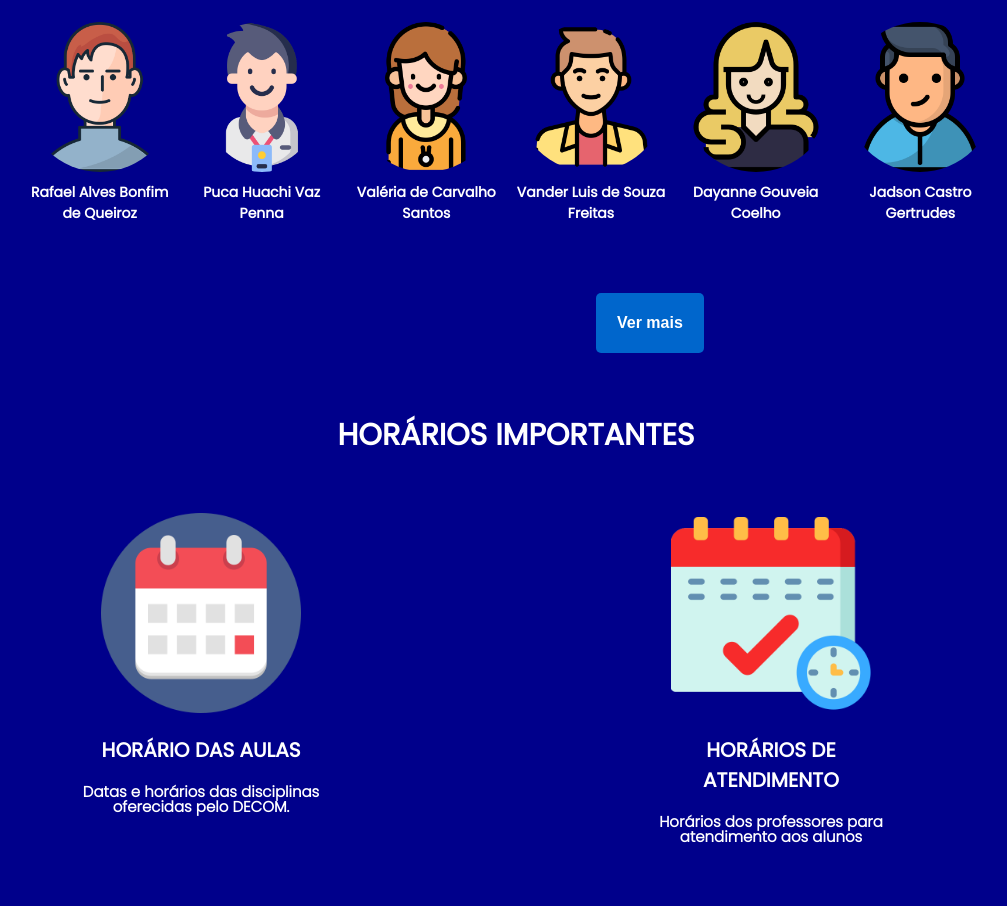
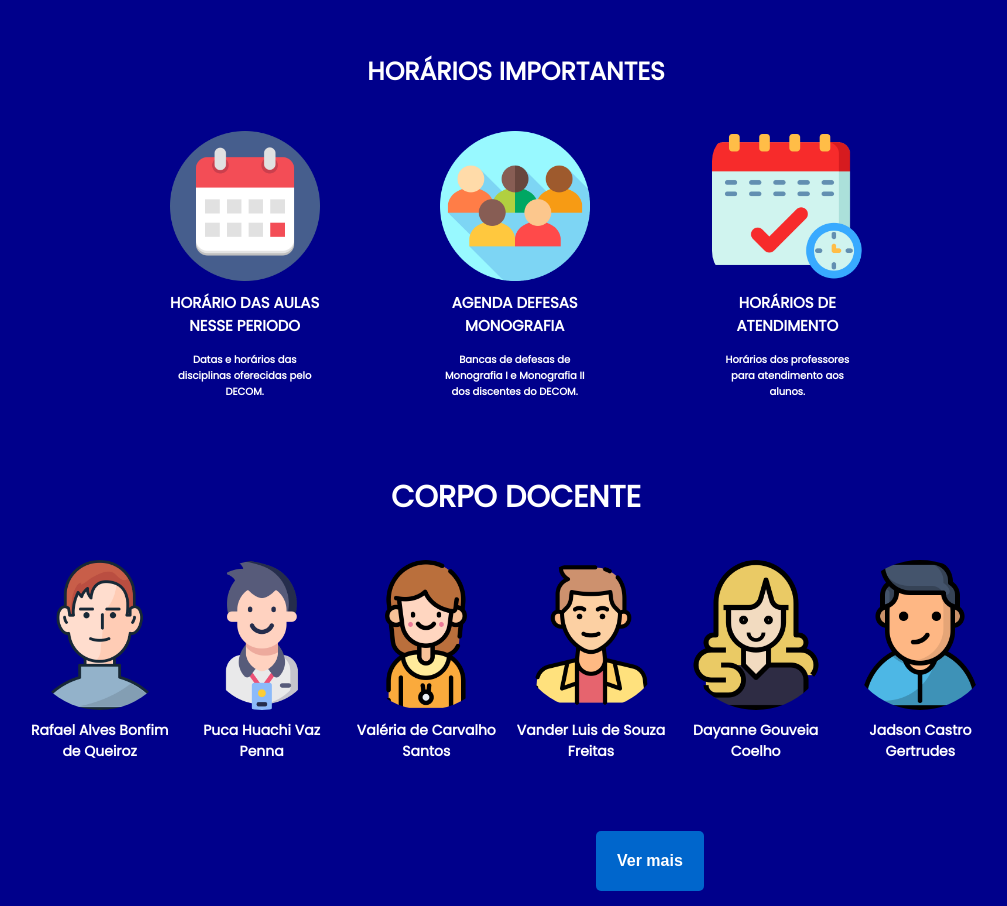
Before and after one commit to phosilva02/TP-progWeb, a website: page public/index.html in a window 1280 px wide. Shown: the part 1120-2026 px from the top of the page, without its empty margins (124-1131 px from the left). Drawn offline with Linux system fonts and the light colour scheme.

Commit message:
detalhes

```diff
--- a/public/index.html
+++ b/public/index.html
@@ -62,7 +62,11 @@
 
 
     <section class="noticias-eventos">
-      <h2>Notícias e Eventos</h2>
+          <h2>NOTÍCIAS E EVENTOS</h2>
+
+      <div class="noticias-eventos-conteudo">
+          <img src="./img/img2.png" alt="foto">
+
           <div class="noticias">
             <h3>Últimas notícias</h3>
 
@@ -90,8 +94,44 @@
             <button class="ver-mais-eventos">
               <a href="http://www3.decom.ufop.br/decom/noticias/noticias/" target="_blank"><li> Ver mais </li></a>
             </button>
+          </div>
+      </div>
+    </section>
+
+    <section class="quadHorario">
+
+      <h1><strong> HORÁRIOS IMPORTANTES </strong></h1>
+
+      <div class="parte">
+
+        <div class="horario">
+          <a href="http://www3.decom.ufop.br/decom/ensino/horarios_alunos/" target="_blank" >
+            <img src="./img/calendario.png">
+          </a>
+          <h3> <strong> HORÁRIO DAS AULAS NESSE PERIODO <strong> </h3>
+            <p> Datas e horários das disciplinas oferecidas pelo DECOM. </p>
+        </div>
+
+        <div class="horario">
+          <a href="https://drive.google.com/file/d/1_zLefxk6eZQeTh7AxVnwU0dmlS-WyHs8/view" target="_blank" >
+            <img src="./img/pessoas.png">
+            </a>
+          <h3> <strong>  AGENDA DEFESAS MONOGRAFIA  <strong> </h3>
+            <p>Bancas de defesas de Monografia I e Monografia II dos discentes do DECOM.</p>
 
         </div>
+
+        <div class="horario">
+          <a href="http://www3.decom.ufop.br/decom/pessoal/planos_trabalho_publico/" target="_blank" >
+            <img src="./img/atendimento.png">
+          </a>
+          <h3> <strong> HORÁRIOS DE ATENDIMENTO  <strong> </h3>
+            <p>Horários dos professores para atendimento aos alunos.</p>
+
+        </div>
+
+      </div>
+
     </section>
 
     <section class="quadProf">
@@ -137,22 +177,5 @@
       </button>
     </section>
 
-    <section class="horario">
-      <h1>HORÁRIOS IMPORTANTES</h1>
-
-        <div class="bloco-horario">
-          <a href="http://www3.decom.ufop.br/decom/decom.wsgi/ensino/horarios_alunos/"><img src="./img/calendario.png" /></a>
-          <h3><b>HORÁRIO DAS AULAS</b></h3>
-          <p>Datas e horários das disciplinas oferecidas pelo DECOM.</p>
-      </div>
-
-      <div class="bloco-horario">
-          <a href="http://www3.decom.ufop.br/decom/decom.wsgi/pessoal/planos_trabalho_publico/"><img src="./img/atendimento.png" /></a>
-          <h3><b>HORÁRIOS DE ATENDIMENTO</b></h3>
-          <p>Horários dos professores para atendimento aos alunos</p>
-      </div>
-    </section>
-
-
   </body>
 </html>
--- a/public/style/horario.css
+++ b/public/style/horario.css
@@ -1,32 +1,41 @@
-.horario h1{
-    font-size: 30px;
+.horario {
+    display: inline-block;
+    width: 150px;
+    height: 200px;
     text-align: center;
-    margin-top: 60px;
-}
-.bloco-horario {
-    text-align: center;
-    padding-left: 15px;
-    padding-right: 15px;
-    width: 20%;
-    float: left;
-    margin: 30px 150px;
-    font-family: poppinslight;
+    margin-right: 12px;
+    margin: -50px 60px;
+
   }
 
-.bloco-horario h3{
-    font-size: 20px;
-    font-family: poppinsregular;
+  .horario img {
+    border-radius: 20%;
+    width: 150px;
+    height: 150px;
   }
 
-.bloco-horario p{
+  .horario h3 {
+    margin-top: 5px;
     font-size: 15px;
+    text-align: center;
   }
 
 
-.bloco-horario img{
-    width: 200px;
+  .horario p {
+    margin-top: 5px;
+    font-size: 10px;
+    text-align: center;
   }
 
-.bloco-horario p{
+  .parte {
+    display: flex;
+    justify-content: center;
+    padding: 50px;
+  }
+
+  .quadHorario h1{
       text-align: center;
+      margin-top: 60px;
+      margin-bottom: 40px;
+      font-size: 25px;
     }
--- a/public/style/noticias.css
+++ b/public/style/noticias.css
@@ -1,6 +1,13 @@
 
   .noticias-eventos{
     text-align: center;
+
+  }
+
+  .noticias-eventos-conteudo{
+    margin-left: 70px;
+    display: flex;
+    flex-direction: row;
   }
 
   .noticias {
@@ -13,6 +20,12 @@
 
   }
 
+  .noticias-eventos img
+  {
+    width: 400px;
+
+
+  }
   .noticias h4 {
     font-size: 20px;
     font-weight: bold;
--- a/public/style/professores.css
+++ b/public/style/professores.css
@@ -18,7 +18,6 @@
     margin-top: 5px;
     font-size: 1.4rem;
     text-align: center;
-
   }
 
   .parte {
```
Also changed, not shown: public/img/img-2.png (added), public/img/img2.png (added), public/img/pessoas.png (added). Lines whose indentation alone changed are shown as unchanged.
